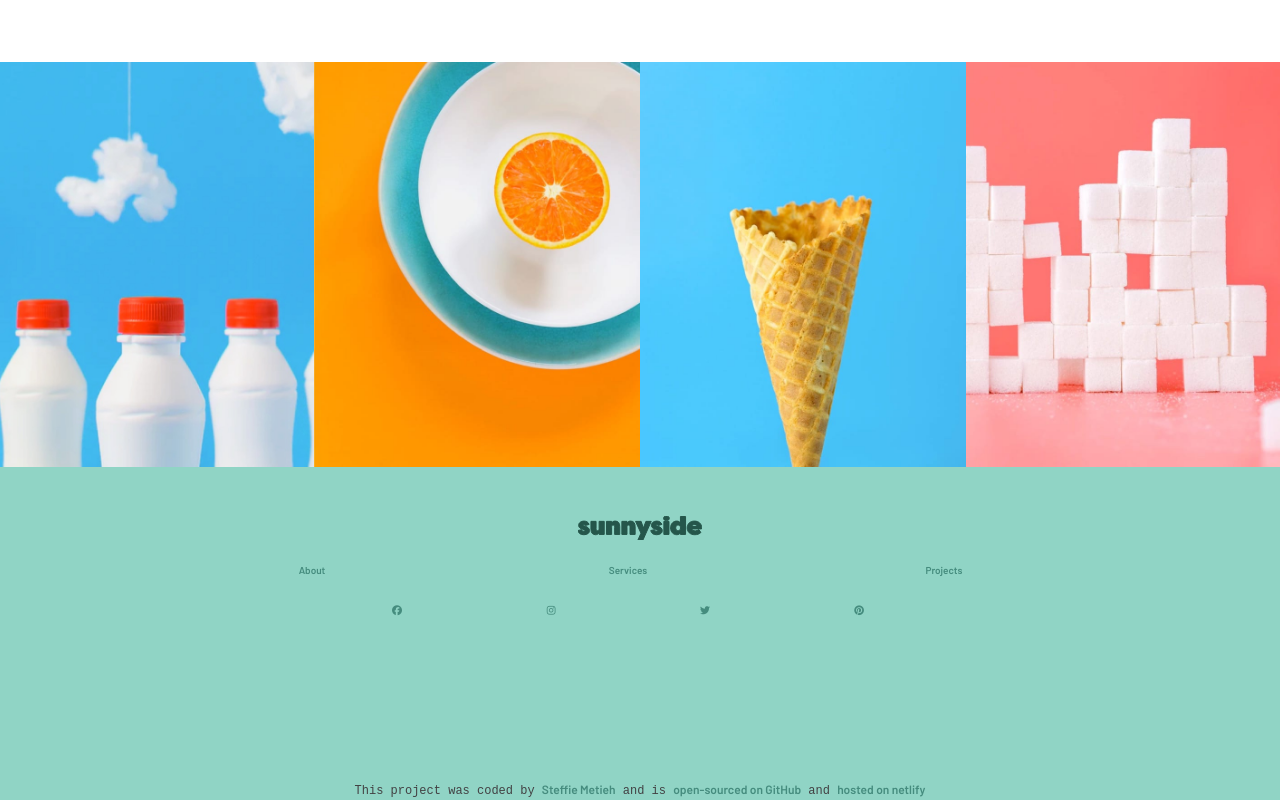
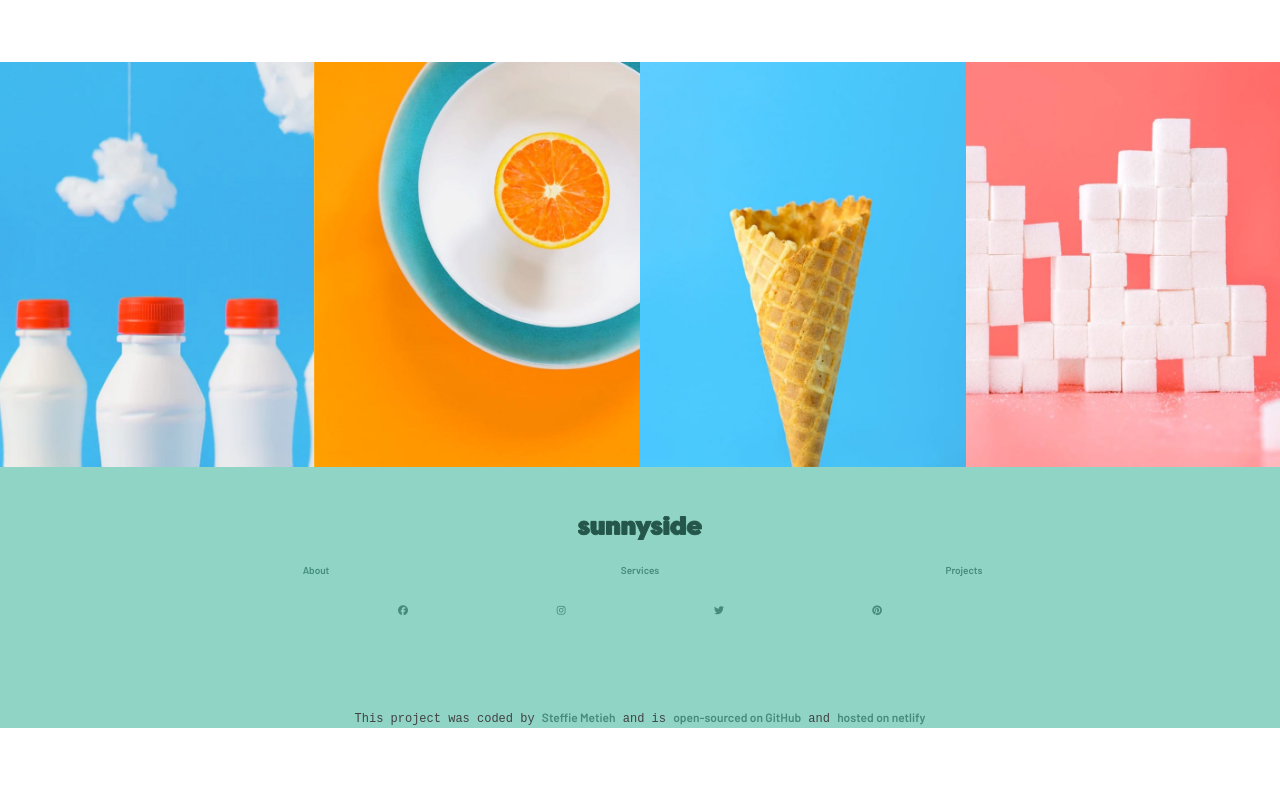
Before and after one commit to steffieMD/sunnyside-landing-page, a React (Create React App) app: page / in a window 1280 px wide. Shown: the part 2986-3786 px from the top of the page. After the commit the page ends 3714 px from the top, so only its background shows below. Built offline with nearby package versions, Linux system fonts and the light colour scheme.

Commit message:
updated styling

```diff
--- a/src/App.css
+++ b/src/App.css
@@ -188,4 +188,5 @@ h6{
 
 .footer-text a{
   font-size: 12px;
+
 }
--- a/src/Footer.js
+++ b/src/Footer.js
@@ -6,7 +6,8 @@ export default function Footer() {
     <div className="Footer">
       <div className="container  p-5 d-footer">
         <Logo fill={"hsl(167, 40%, 24%)"} stroke="hsl(167, 40%, 24%)" />
-        <div className="row container ps-5 pe-5 mt-3 mb-3 justify-content-center">
+
+        <div className="row  ps-5 pe-5 mt-3 mb-3 justify-content-center">
           <div className="col-4">
             <a href="/">About</a>
           </div>
@@ -40,7 +41,7 @@ export default function Footer() {
           </div>
         </div>
       </div>
-      <small className="pt-5 mt-5 footer-text">
+      <small className="mt-4 footer-text">
         This project was coded by{" "}
         <a href="https://github.com/steffieMD" target="_blank" rel="noreferrer">
           Steffie Metieh
```
